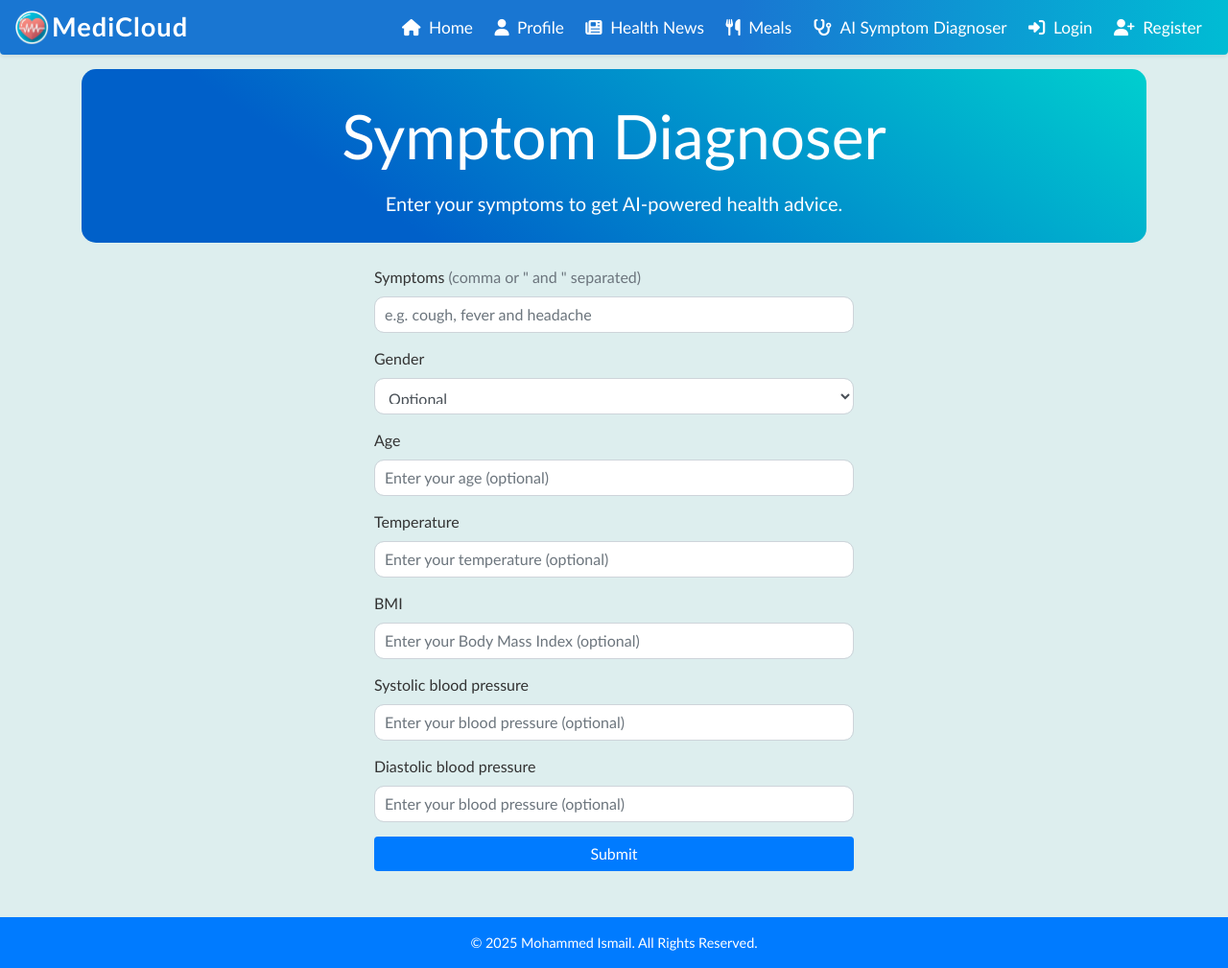
After one commit to m-ismail-x2/medicloud, a Flask app: page /symptom_diagnoser in a window 1280 px wide. The commit adds this page. Shown: the whole page at 96% size. Run offline with Flask 3, Linux system fonts and the light colour scheme; some libraries are stand-ins or nearby versions.

Commit message:
Feat: add the symptom disagnoser service

```diff
--- a/app.py
+++ b/app.py
@@ -11,6 +11,7 @@ from werkzeug.security import generate_password_hash, check_password_hash
 from flask_sqlalchemy import SQLAlchemy
 from datetime import datetime
 import os
+import json
 
 app = Flask(__name__)
 app.secret_key = os.urandom(24)
@@ -75,9 +76,11 @@ def login():
 
 @app.route('/profile')
 def profile():
-    if not 'user_id' in session:
-        return redirect(url_for('login'))
-    user = User.query.get(session['user_id'])
+    if 'user_id' in session:
+        id = session['user_id']
+    else:
+        id = 3 # use example profile
+    user = User.query.get(id)
     medical_history = MedicalHistory.query.filter_by(user_id=user.id).all()
     medications = Medication.query.filter_by(user_id=user.id).all()
     return render_template('profile.html', user=user, medical_history=medical_history, medications=medications)
@@ -98,6 +101,8 @@ def add_history():
 
 @app.route('/health_news')
 def health_news():
+    if not 'user_id' in session:
+        return redirect(url_for('login'))
     api_key = 'd258a72b3fc2472bac429e09f6516a03'
     url = f'https://newsapi.org/v2/everything?q=health&language=en&apiKey={api_key}'
     response = requests.get(url)
@@ -119,6 +124,8 @@ def health_news():
 
 @app.route('/meals')
 def meals():
+    if not 'user_id' in session:
+        return redirect(url_for('login'))
     try:
         url = 'https://api.spoonacular.com/recipes/complexSearch'
         params = {
@@ -186,6 +193,48 @@ def add_medication():
         return redirect(url_for('profile'))
     return render_template('add_medication.html')
 
+@app.route('/symptom_diagnoser', methods=['GET', 'POST'])
+def symptom_diagnoser():
+    advice = disease_info = treatment_recommendations = None
+    flash_messages = []
+    if request.method == 'POST':
+        symptoms = request.form.get('symptoms', '')
+        gender = request.form.get('gender', '')
+        age = request.form.get('age', '')
+        temp = request.form.get('temp', '')
+        bmi = request.form.get('BMI', '')
+        sbp = request.form.get('SBP', '')
+        dbp = request.form.get('DBP', '')
+        # Use Infermedica API (public demo)
+        try:
+            headers = {
+                'App-Id': 'demo',
+                'App-Key': 'demo',
+                'Content-Type': 'application/json'
+            }
+            evidence = []
+            for s in [x.strip() for x in symptoms.replace(' and ', ',').split(',') if x.strip()]:
+                evidence.append({"id": s.lower().replace(' ', '_'), "choice_id": "present"})
+            payload = {
+                "sex": "male" if gender == "2" else ("female" if gender == "3" else "male"),
+                "age": int(age) if age else 30,
+                "evidence": evidence
+            }
+            resp = requests.post('https://api.infermedica.com/v3/diagnoser', headers=headers, data=json.dumps(payload), timeout=10)
+            if resp.status_code == 200:
+                data = resp.json()
+                if data.get('conditions'):
+                    disease_info = ', '.join([c['name'] for c in data['conditions'][:3]])
+                    advice = data['conditions'][0]['explanation'] if 'explanation' in data['conditions'][0] else None
+                    treatment_recommendations = data['conditions'][0]['common_name'] if 'common_name' in data['conditions'][0] else None
+                else:
+                    flash_messages.append('No likely condition found. Try different symptoms.')
+            else:
+                flash_messages.append('Symptom diagnoser service unavailable.')
+        except Exception:
+            flash_messages.append('Error processing your request. Please try again.')
+    return render_template('symptom_diagnoser.html', advice=advice, disease_info=disease_info, treatment_recommendations=treatment_recommendations, flash_messages=flash_messages)
+
 @app.route('/logout')
 def logout():
     session.pop('user_id', None)
--- a/templates/layout.html
+++ b/templates/layout.html
@@ -36,7 +36,7 @@
                             <a class="nav-link" href="{{ url_for('meals') }}"><i class="fas fa-utensils"></i> Meals</a>
                         </li>
                         <li class="nav-item">
-                            <a class="nav-link" href="{{ url_for('index') }}"><i class="fas fa-stethoscope"></i> Symptom Checker</a>
+                            <a class="nav-link" href="{{ url_for('symptom_diagnoser') }}"><i class="fas fa-stethoscope"></i> AI Symptom Diagnoser</a>
                         </li>
                     {% if 'user_id' in session %}
 
--- /dev/null
+++ b/templates/symptom_diagnoser.html
@@ -0,0 +1,71 @@
+{% extends "layout.html" %}
+
+{% block content %}
+<div class="jumbotron text-center mb-4">
+    <h1>Symptom Diagnoser</h1>
+    <p>Enter your symptoms to get AI-powered health advice.</p>
+</div>
+<form method="post" class="mx-auto" style="max-width: 500px;">
+    <div class="form-group">
+        <label for="symptoms">Symptoms <span class="text-muted">(comma or " and " separated)</span></label>
+        <input type="text" id="symptoms" name="symptoms" class="form-control" placeholder="e.g. cough, fever and headache" required>
+    </div>
+    <div class="form-group">
+        <label for="age">Gender</label>
+        <select id="gender" name="gender" class="form-control">
+            <option value="">Optional</option>
+            <option value="2">Male</option>
+            <option value="3">Female</option>
+        </select>
+    </div>
+    <div class="form-group">
+        <label for="age">Age</label>
+        <input type="number" id="age" name="age" class="form-control"placeholder="Enter your age (optional)">
+    </div>
+    <div class="form-group">
+        <label for="temp">Temperature</label>
+        <input type="number" step="0.1" id="temp" name="temp" class="form-control"placeholder="Enter your temperature (optional)">
+    </div>
+    <div class="form-group">
+        <label for="BMI">BMI</label>
+        <input type="number" step="0.1" id="BMI" name="BMI" class="form-control"placeholder="Enter your Body Mass Index (optional)">
+    </div>
+    <div class="form-group">
+        <label for="SBP">Systolic blood pressure</label>
+        <input type="number" step="1" id="SBP" name="SBP" class="form-control"placeholder="Enter your blood pressure (optional)">
+    </div>
+    <div class="form-group">
+        <label for="DBP">Diastolic blood pressure</label>
+        <input type="number" step="1" id="DBP" name="DBP" class="form-control"placeholder="Enter your blood pressure (optional)">
+    </div>
+    <button type="submit" class="btn btn-primary btn-block">Submit</button>
+</form>
+
+
+{% if advice or disease_info or treatment_recommendations %}
+    <div class="card mt-4 mx-auto" style="max-width: 600px;">
+        <div class="card-body">
+            {% if advice %}
+                <h4 class="card-title">Advice</h4>
+                <p class="card-text">{{ advice }}</p>
+            {% endif %}
+            {% if disease_info %}
+                <h4 class="card-title">Possible Conditions</h4>
+                <p class="card-text">{{ disease_info }}</p>
+            {% endif %}
+            {% if treatment_recommendations %}
+                <h4 class="card-title">Recommendation</h4>
+                <p class="card-text">{{ treatment_recommendations }}</p>
+            {% endif %}
+        </div>
+    </div>
+{% endif %}
+
+{% if flash_messages %}
+    <div class="alert alert-danger mt-4 mx-auto" style="max-width: 500px;">
+        {% for message in flash_messages %}
+            <p>{{ message }}</p>
+        {% endfor %}
+    </div>
+{% endif %}
+{% endblock %}
```
Also changed, not shown: templates/index.html (+9 -0 lines), static/images/AISD.jpg (added).
